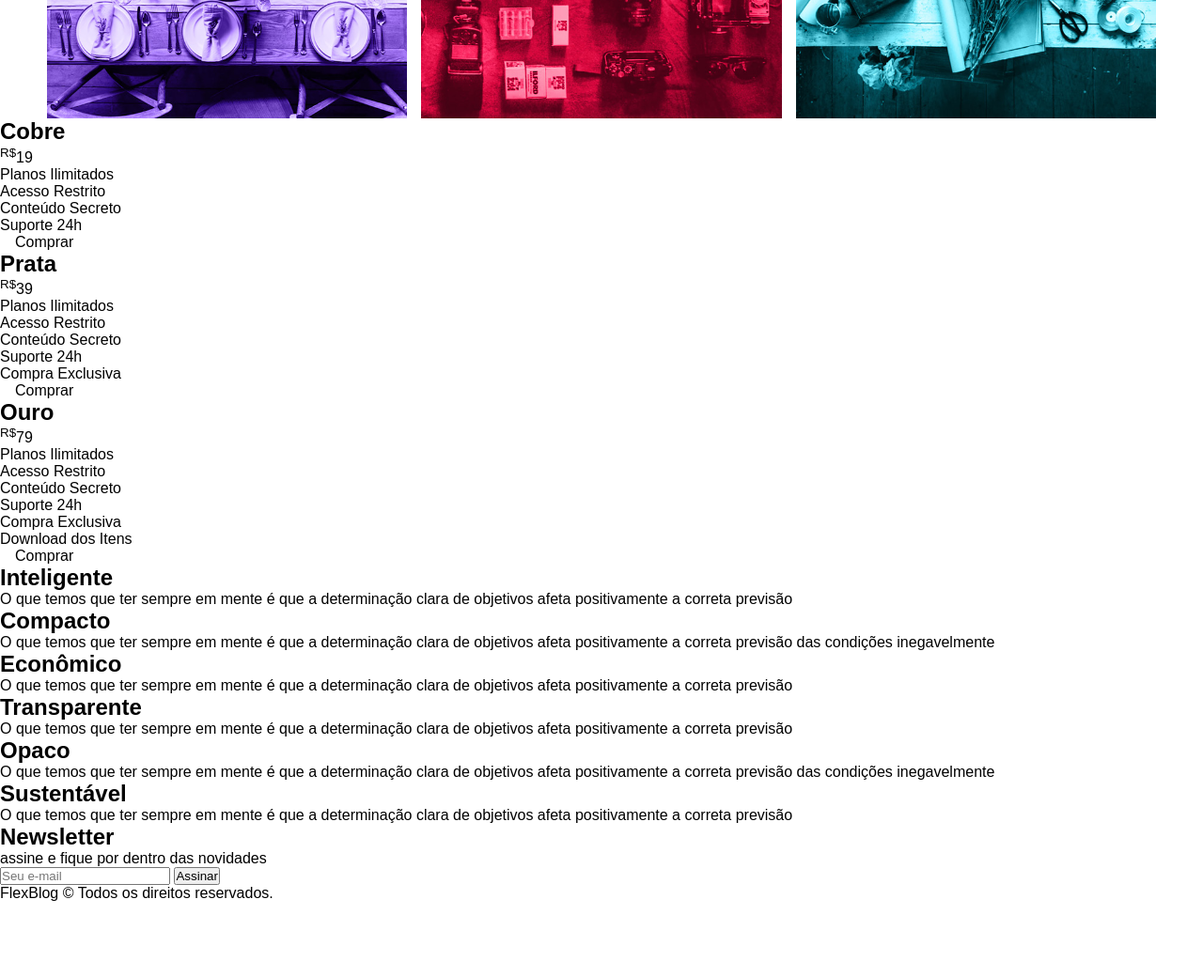
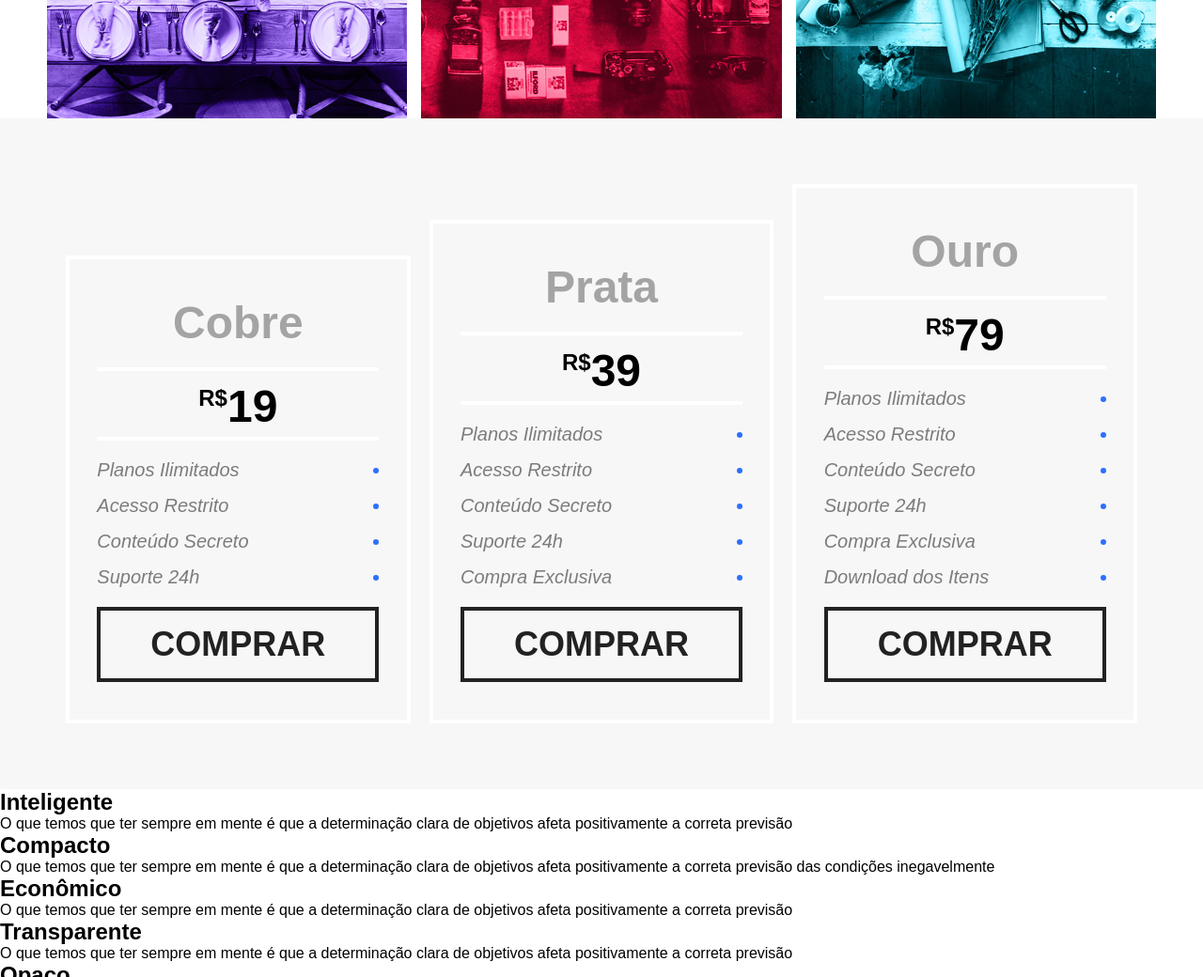
Before and after one commit to VoupraSP/FlexBlog, a plain HTML site: page index.html in a window 1280 px wide. Shown: the part 1740-2780 px from the top of the page at 94% size. Before the commit the page ends 2700 px from the top, so only its background shows below. Drawn offline with Linux system fonts and the light colour scheme.

Commit message:
add preco css

```diff
--- a/css/style.css
+++ b/css/style.css
@@ -149,3 +149,95 @@ a {
     padding: 60px 0;
     text-align: center;
 }
+
+
+
+/*Preco*/
+
+.preco {
+	background: #f7f7f7;
+	padding: 60px;
+	display: flex;
+	flex-wrap: wrap;
+	align-items: flex-end;
+}
+
+.preco-item {
+	flex: 1 1 260px;
+	border: 4px solid white;
+	padding: 20px;
+	margin: 10px;
+}
+
+.preco-item h2 {
+	font-size: 3em;
+	color: #a4a4a4;
+	text-align: center;
+	margin-top: 20px;
+}
+
+.preco-item span {
+	max-width: 300px;
+	margin: 20px auto;
+	display: block;
+	font-size: 3em;
+	text-align: center;
+	font-weight: bold;
+	padding: 10px 0 5px 0;
+	border-top: 4px solid white;
+	border-bottom: 4px solid white;
+}
+
+.preco-item sup {
+	font-size: 1.5rem;
+}
+
+.preco-item ul {
+	max-width: 300px;
+	margin: 20px auto;
+	font-size: 1.25em;
+	font-style: italic;
+	color: #7c7c7c;
+}
+
+.preco-item li {
+	display: flex;
+	justify-content: space-between;
+	align-items: center;
+	margin-bottom: 15px;
+}
+
+.preco-item li::after {
+	content: '';
+	display: block;
+	width: 6px;
+	height: 6px;
+	background: #2c70ff;
+	border-radius: 50%;
+}
+
+.preco-item a {
+	max-width: 300px;
+	display: block;
+	margin: 20px auto;
+	border: 4px solid;
+	color: #222222;
+	text-transform: uppercase;
+	font-weight: bold;
+	font-size: 2.25em;
+	padding: 15px 0;
+	text-align: center;
+}
+
+@media (max-width: 800px) {
+	.preco {
+		padding-left: 10px;
+		padding-right: 10px;
+	}
+	.preco .preco-item:nth-child(3) {
+		order: -2;
+	}
+	.preco .preco-item:nth-child(2) {
+		order: -1;
+	}
+}
```
